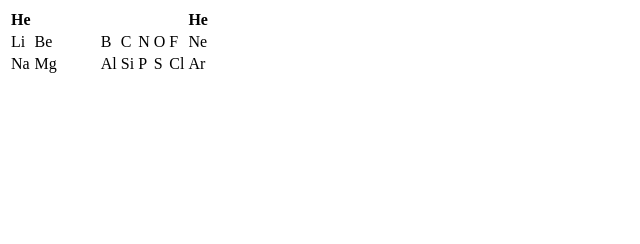
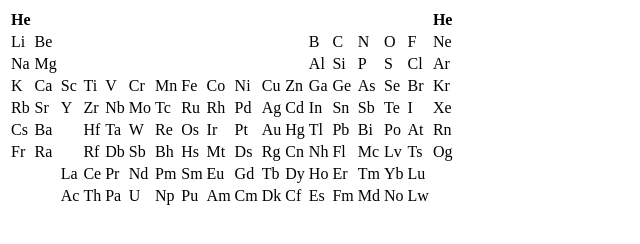
Before and after one commit to ashirnabeel5-ux/Periodic-Table, a plain HTML site: page index.html in a window 1280 px wide. Shown: the whole page, without its empty margins (0-640 px from the left). Drawn offline with Linux system fonts and the light colour scheme.

Commit message:
complete periodic table

```diff
--- a/index.html
+++ b/index.html
@@ -67,6 +67,133 @@
             <td>Cl</td>
             <td>Ar</td>
         </tr>
+        <tr>
+            <td>K</td>
+            <td>Ca</td>
+            <td>Sc</td>
+            <td>Ti</td>
+            <td>V</td>
+            <td>Cr</td>
+            <td>Mn</td>
+            <td>Fe</td>
+            <td>Co</td>
+            <td>Ni</td>
+            <td>Cu</td>
+            <td>Zn</td>
+            <td>Ga</td>
+            <td>Ge</td>
+            <td>As</td>
+            <td>Se</td>
+            <td>Br</td>
+            <td>Kr</td>
+        </tr>
+        <tr>
+            <td>Rb</td>
+            <td>Sr</td>
+            <td>Y</td>
+            <td>Zr</td>
+            <td>Nb</td>
+            <td>Mo</td>
+            <td>Tc</td>
+            <td>Ru</td>
+            <td>Rh</td>
+            <td>Pd</td>
+            <td>Ag</td>
+            <td>Cd</td>
+            <td>In</td>
+            <td>Sn</td>
+            <td>Sb</td>
+            <td>Te</td>
+            <td>I</td>
+            <td>Xe</td>
+        </tr>
+        <tr>
+            <td>Cs</td>
+            <td>Ba</td>
+            <td></td>
+            <td>Hf</td>
+            <td>Ta</td>
+            <td>W</td>
+            <td>Re</td>
+            <td>Os</td>
+            <td>Ir</td>
+            <td>Pt</td>
+            <td>Au</td>
+            <td>Hg</td>
+            <td>Tl</td>
+            <td>Pb</td>
+            <td>Bi</td>
+            <td>Po</td>
+            <td>At</td>
+            <td>Rn</td>
+        </tr>
+        <tr>
+            <td>Fr</td>
+            <td>Ra</td>
+            <td></td>
+            <td>Rf</td>
+            <td>Db</td>
+            <td>Sb</td>
+            <td>Bh</td>
+            <td>Hs</td>
+            <td>Mt</td>
+            <td>Ds</td>
+            <td>Rg</td>
+            <td>Cn</td>
+            <td>Nh</td>
+            <td>Fl</td>
+            <td>Mc</td>
+            <td>Lv</td>
+            <td>Ts</td>
+            <td>Og</td>
+        </tr>
+        <tr>
+            <td></td>
+            <td></td>
+            <td>La</td>
+            <td>Ce</td>
+            <td>Pr</td>
+            <td>Nd</td>
+            <td>Pm</td>
+            <td>Sm</td>
+            <td>Eu</td>
+            <td>Gd</td>
+            <td>Tb</td>
+            <td>Dy</td>
+            <td>Ho</td>
+            <td>Er</td>
+            <td>Tm</td>
+            <td>Yb</td>
+            <td>Lu</td>
+            <td></td>
+            <td></td>
+            <td></td>
+            <td></td>
+            <td></td>
+        </tr>
+        <tr>
+            <td></td>
+            <td></td>
+            <td>Ac</td>
+            <td>Th</td>
+            <td>Pa</td>
+            <td>U</td>
+            <td>Np</td>
+            <td>Pu</td>
+            <td>Am</td>
+            <td>Cm</td>
+            <td>Dk</td>
+            <td>Cf</td>
+            <td>Es</td>
+            <td>Fm</td>
+            <td>Md</td>
+            <td>No</td>
+            <td>Lw</td>
+            <td></td>
+            <td></td>
+            <td></td>
+
+        </tr>
     </table>
 </body>
 </html>
```
